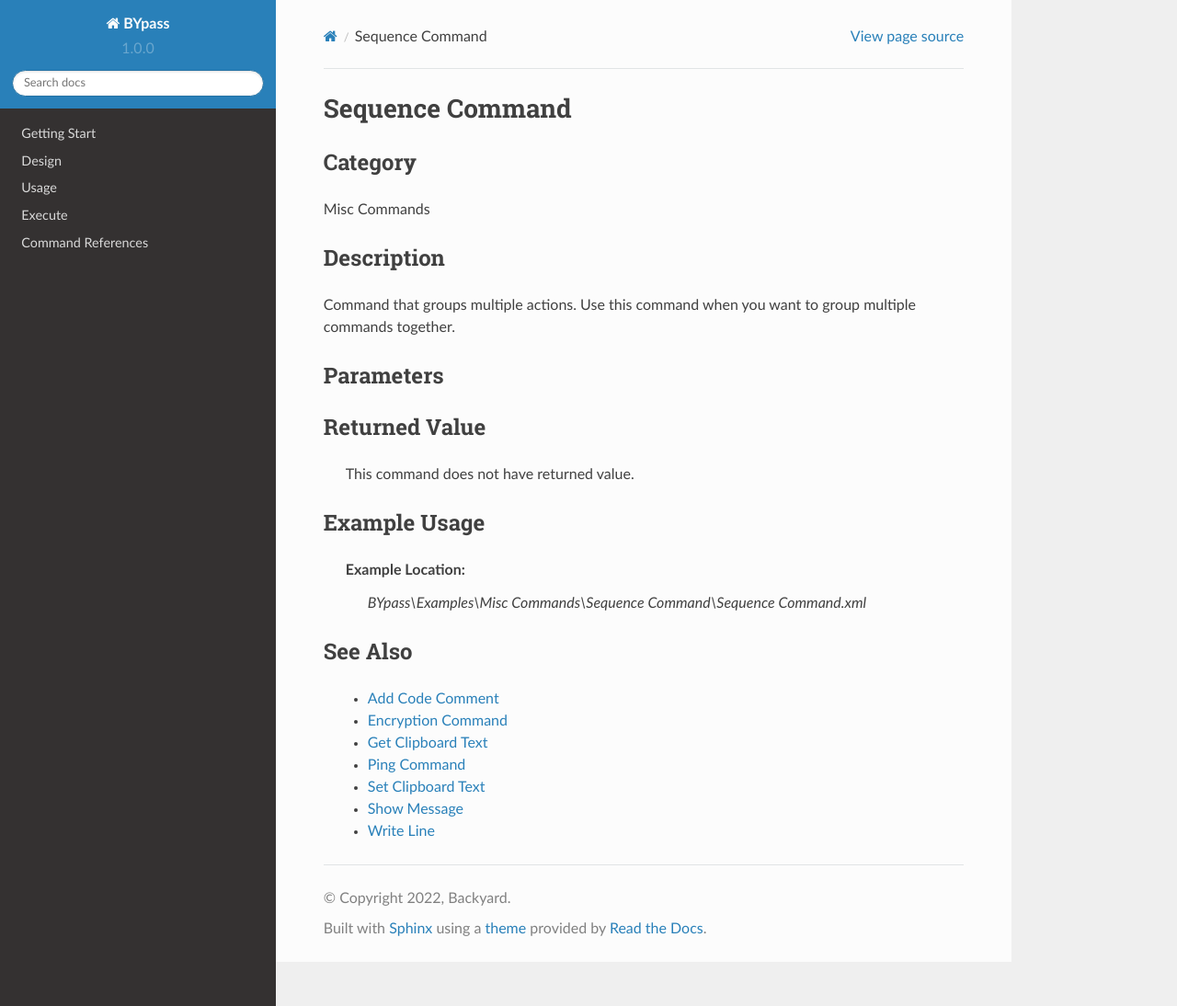
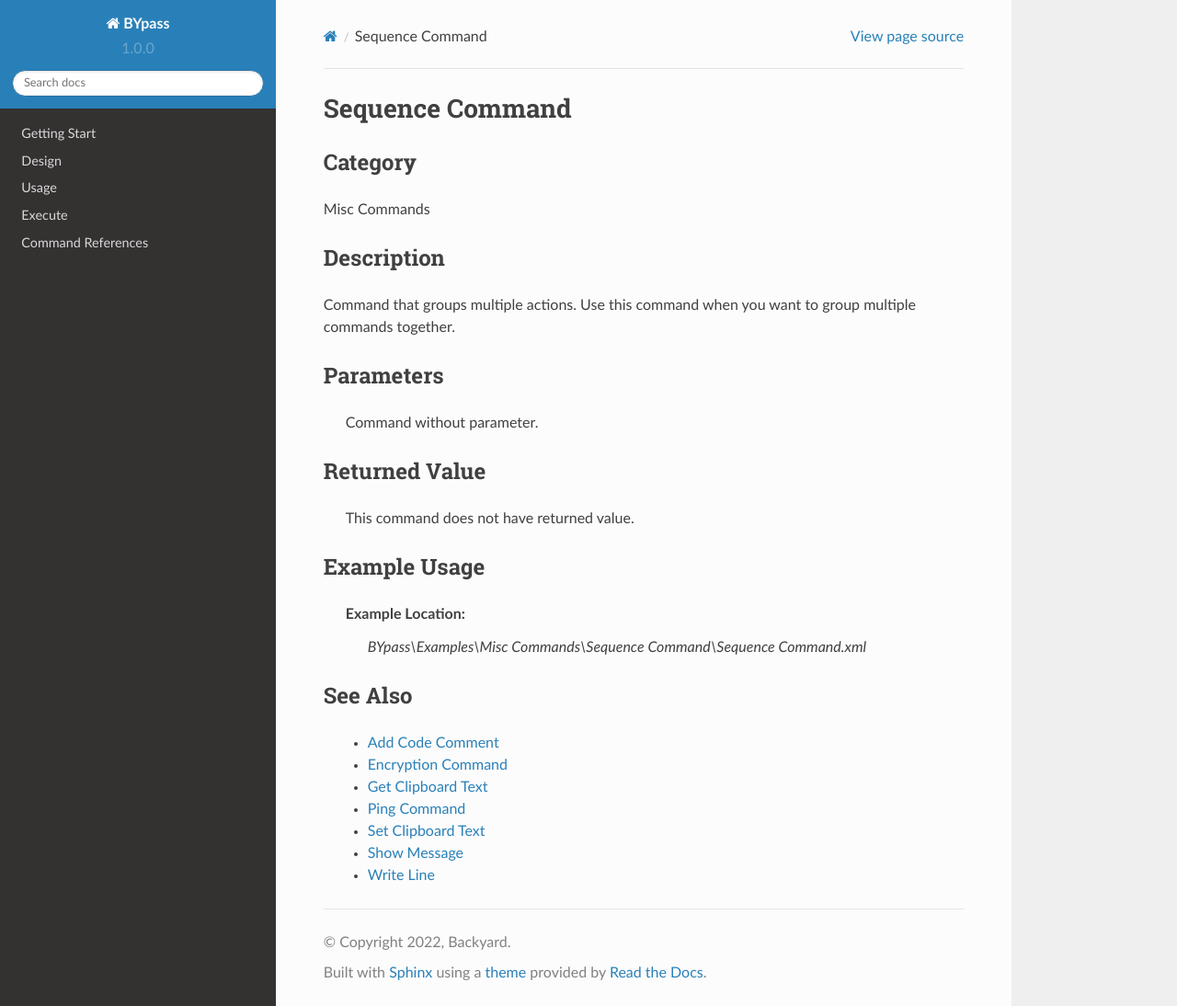
Before and after one commit to stupidmankind/BYpassDoc, a Sphinx documentation site: the page built from docs/source/commands/sequence.rst, in a window 1280 px wide and 1094 px high. Shown: the whole window at 92% size. Built offline with Sphinx 7.4.7 and the Read the Docs theme 2.0.0, drawn with Linux system fonts in a browser that asks for light colours.

Commit message:
Update sequence.rst
Edit description

```diff
--- a/docs/source/commands/sequence.rst
+++ b/docs/source/commands/sequence.rst
@@ -12,7 +12,7 @@ Command that groups multiple actions. Use this command when you want to group mu
 
 Parameters
 ----------
-
+	Command without parameter.
 
 
 Returned Value
```
